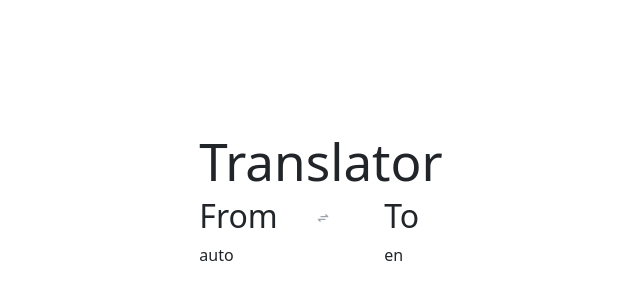
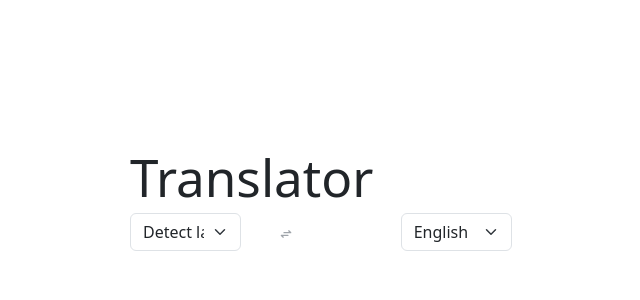
Before and after one commit to katiaku/translator, a React (Vite) app: page / in a window 1280 px wide. Shown: the part 200-500 px from the top of the page, without its empty margins (319-959 px from the left). Built offline with nearby package versions, Linux system fonts and the light colour scheme.

Commit message:
Add LanguageSelector component

```diff
--- a/src/App.tsx
+++ b/src/App.tsx
@@ -4,18 +4,23 @@ import { Container, Row, Col, Button } from 'react-bootstrap'
 import './App.css'
 import { useStore } from './hooks/useStore'
 import { AUTO_LANGUAGE } from './constants';
+import { LanguageSelector } from "./components/LanguageSelector";
+import { SectionType } from "./types";
 
 function App() {
 
-  const { fromLanguage, toLanguage, interchangeLanguages } = useStore();
+  const { fromLanguage, toLanguage, interchangeLanguages, setFromLanguage, setToLanguage } = useStore();
   return (
     <Container fluid>
       <h1>Translator</h1>
 
       <Row>
         <Col>
-          <h2>From</h2>
-          {fromLanguage}
+          <LanguageSelector
+            type={SectionType.From}
+            value={fromLanguage}
+            onChange={setFromLanguage}
+          />
         </Col>
         <Col>
           <Button
@@ -27,8 +32,11 @@ function App() {
           </Button>
         </Col>
         <Col>
-          <h2>To</h2>
-          {toLanguage}
+          <LanguageSelector
+            type={SectionType.To}
+            value={toLanguage}
+            onChange={setToLanguage}
+          />
         </Col>
       </Row>
     </Container>
--- /dev/null
+++ b/src/components/LanguageSelector.tsx
@@ -0,0 +1,33 @@
+import { Form } from 'react-bootstrap'
+import { AUTO_LANGUAGE, SUPPORTED_LANGUAGES } from '../constants'
+import { type FC } from 'react'
+import { type FromLanguage, SectionType, type Language } from '../types'
+
+type Props =
+    | { type: SectionType.From, value: FromLanguage, onChange: (language: FromLanguage) => void}
+    | { type: SectionType.To, value: Language, onChange: (language: Language) => void}
+
+export const LanguageSelector: FC<Props> = ({ onChange, type, value }) => {
+
+    const handleChange = (event: React.ChangeEvent<HTMLSelectElement>) => {
+        onChange(event.target.value as Language)
+    }
+
+    return (
+        <Form.Select
+            aria-label='Choose a language'
+            onChange={handleChange}
+            value={value}
+        >
+            {type === SectionType.From && <option value={AUTO_LANGUAGE}>Detect language</option>}
+            {Object.entries(SUPPORTED_LANGUAGES).map(([key, literal]) => (
+                <option
+                    value={key}
+                    key={key}
+                >
+                    {literal}
+                </option>
+            ))}
+        </Form.Select>
+    )
+}
--- a/src/types.ts
+++ b/src/types.ts
@@ -5,8 +5,8 @@ export type AutoLanguage = typeof AUTO_LANGUAGE;
 export type FromLanguage = Language | AutoLanguage;
 
 export interface State {
-    fromLanguage: string,
-    toLanguage: string,
+    fromLanguage: FromLanguage,
+    toLanguage: Language,
     fromText: string,
     result: string,
     loading: boolean
@@ -15,14 +15,14 @@ export interface State {
 export type Action =
 | {
     type: "SET_FROM_LANGUAGE",
-    payload: string
+    payload: FromLanguage
 }
 | {
     type: "INTERCHANGE_LANGUAGES"
 }
 | {
     type: "SET_TO_LANGUAGE",
-    payload: string
+    payload: Language
 }
 | {
     type: "SET_FROM_TEXT",
@@ -32,3 +32,8 @@ export type Action =
     type: "SET_RESULT",
     payload: string
 };
+
+export enum SectionType {
+    From = 'from',
+    To = 'to'
+}
```
